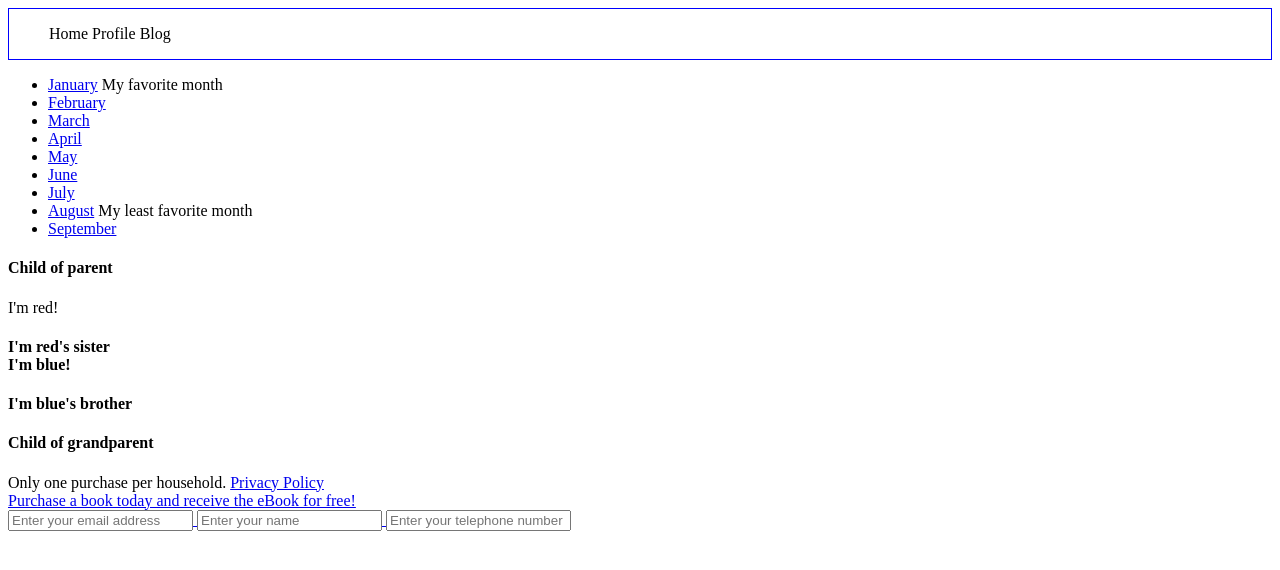
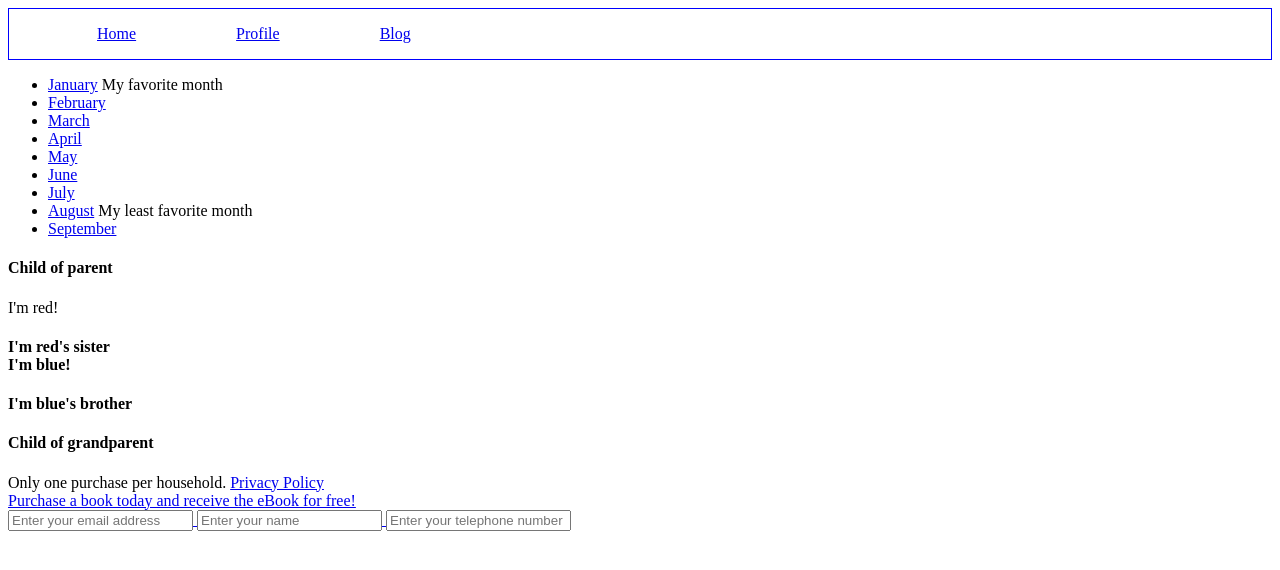
Before and after one commit to sirwilliamiv/css-selectors, a plain HTML site: page index.html in a window 1280 px wide. Drawn offline with Linux system fonts and the light colour scheme.

Commit message:
added a tags to nav links/add side-margins css

```diff
--- a/index.html
+++ b/index.html
@@ -12,9 +12,15 @@
 
 <header>
   <ul>
-    <li>Home</li>
-    <li>Profile</li>
-    <li>Blog</li>
+    <li>
+      <a href="#">Home</a>
+    </li>
+    <li>
+      <a href="#">Profile</a>
+    </li>
+    <li>
+      <a href="#">Blog</a>
+    </li>
   </ul>
 </header>
 
--- a/selectors.css
+++ b/selectors.css
@@ -6,4 +6,5 @@ header {
 header > ul >li {
 
 	display: inline-block;
+	margin: 0 3rem 0 3rem;
 }
```
